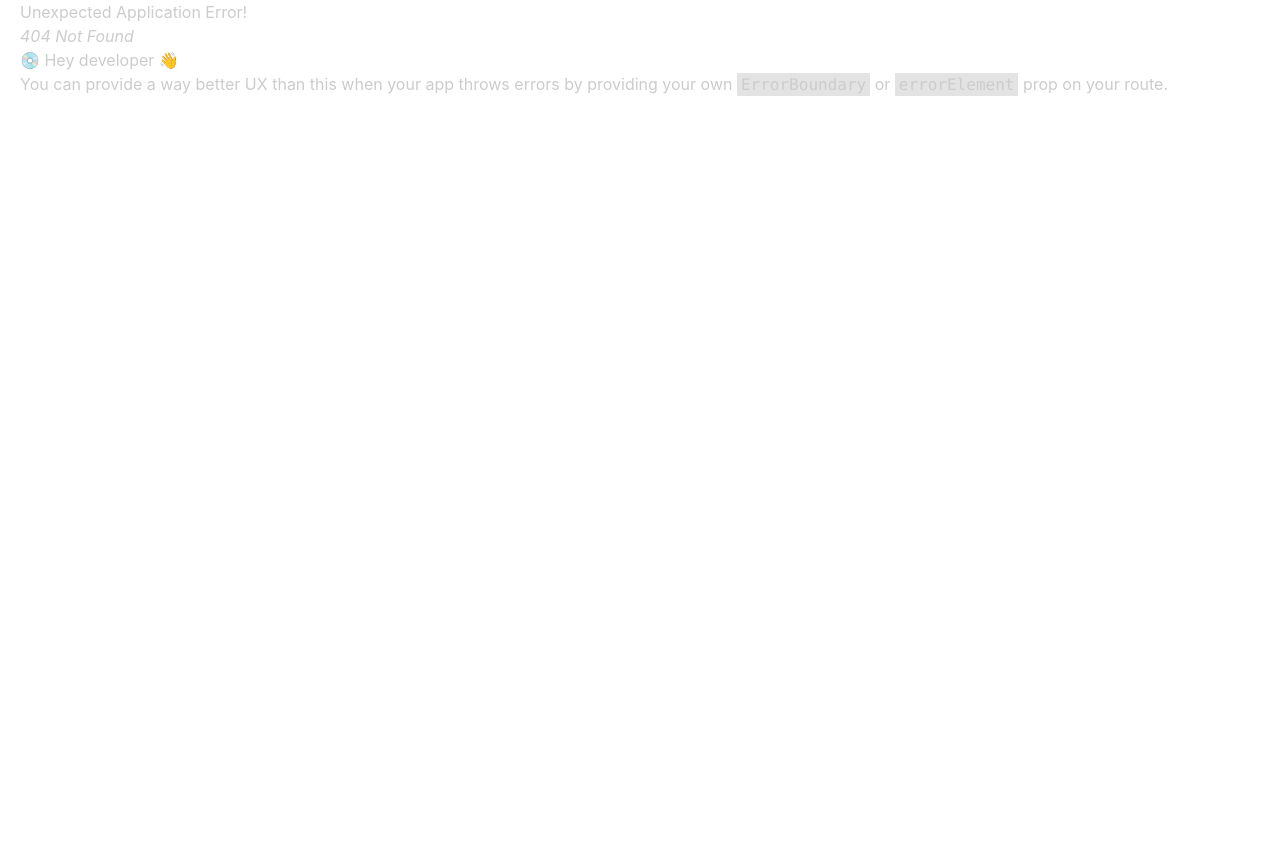
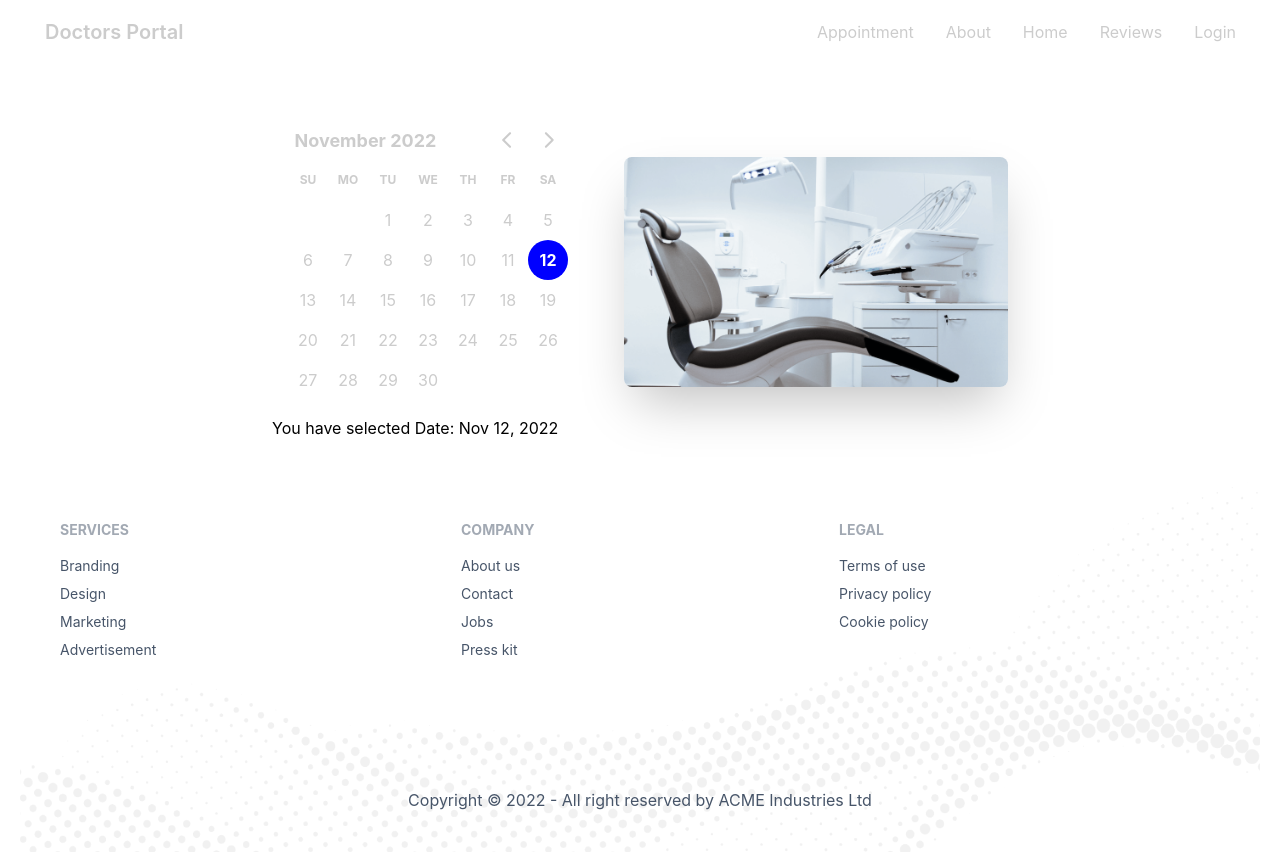
Before and after one commit to jahidhasan8/doctors-portal-client, a React (Create React App) app: page /appointment in a window 1280 px wide. Before the commit this address had no page. Before the commit the page ends 800 px from the top, so only its background shows below. Built offline with nearby package versions, Linux system fonts and the light colour scheme.

Commit message:
calendar added on appointment page

```diff
--- a/package.json
+++ b/package.json
@@ -7,7 +7,9 @@
     "@testing-library/react": "^13.4.0",
     "@testing-library/user-event": "^13.5.0",
     "daisyui": "^2.39.1",
+    "date-fns": "^2.29.3",
     "react": "^18.2.0",
+    "react-day-picker": "^8.3.6",
     "react-dom": "^18.2.0",
     "react-icons": "^4.6.0",
     "react-router-dom": "^6.4.3",
--- a/public/index.html
+++ b/public/index.html
@@ -1,5 +1,5 @@
 <!DOCTYPE html>
-<html data-theme="light" lang="en">
+<html  lang="en">
   <head>
     <meta charset="utf-8" />
     <link rel="icon" href="%PUBLIC_URL%/favicon.ico" />
--- a/src/App.js
+++ b/src/App.js
@@ -1,5 +1,5 @@
 import { RouterProvider } from 'react-router-dom';
-// import './App.css';
+import './App.css';
 import { router } from './Routes/Routes/Routes';
 
 function App() {
--- /dev/null
+++ b/src/Pages/Appointment/Appointment/Appointment.js
@@ -0,0 +1,12 @@
+import React from 'react';
+import AppointmentBanner from '../AppointmentBanner/AppointmentBanner';
+
+const Appointment = () => {
+    return (
+        <div>
+            <AppointmentBanner></AppointmentBanner>
+        </div>
+    );
+};
+
+export default Appointment;
--- /dev/null
+++ b/src/Pages/Appointment/AppointmentBanner/AppointmentBanner.js
@@ -0,0 +1,25 @@
+import React, { useState } from 'react';
+import chair from '../../../assets/images/chair.png'
+import { DayPicker } from 'react-day-picker';
+import { format } from 'date-fns';
+const AppointmentBanner = () => {
+
+    const [selectedDate, setSelectedDate]=useState(new Date())
+    return (
+        <header className='my-6'>
+            <div className="hero">
+                <div className="hero-content flex-col lg:flex-row-reverse">
+                    <img src={chair}className="max-w-sm rounded-lg shadow-2xl" alt='dentist chair' />
+                    <div className='mr-6'>
+
+                       <DayPicker mode="single" selected={selectedDate} onSelect={setSelectedDate}>
+                       </DayPicker>
+                       <p className='text-black'>You have selected Date: {format(selectedDate,'PP')}</p>
+                    </div>
+                </div>
+            </div>
+        </header>
+    );
+};
+
+export default AppointmentBanner;
--- a/src/Pages/Home/Home/Home.js
+++ b/src/Pages/Home/Home/Home.js
@@ -10,7 +10,7 @@ import Testimonial from '../Testimonial/Testimonial';
 const Home = () => {
     return (
         <div className='mx-5'>
-            <h2>this is home</h2>
+
             <Banner></Banner>
             {/* <Address></Address> */}
         <InfoCards></InfoCards>
--- a/src/Pages/Shared/Navbar/Navbar.js
+++ b/src/Pages/Shared/Navbar/Navbar.js
@@ -4,11 +4,11 @@ import { Link } from 'react-router-dom';
 const Navbar = () => {
     const menuItems = <React.Fragment>
 
-        <li><Link to='/'>Appointment</Link></li>
-        <li><Link to='/'>About</Link></li>
+        <li><Link to='/appointment'>Appointment</Link></li>
+        <li><Link to='/about'>About</Link></li>
         <li><Link to='/'>Home</Link></li>
-        <li><Link to='/'>Reviews</Link></li>
-        <li><Link to='/'>Login</Link></li>
+        <li><Link to='/reviews'>Reviews</Link></li>
+        <li><Link to='/login'>Login</Link></li>
     </React.Fragment>
     return (
         <div className="navbar bg-base-100 flex justify-between">
--- a/src/Routes/Routes/Routes.js
+++ b/src/Routes/Routes/Routes.js
@@ -1,5 +1,7 @@
 import { createBrowserRouter } from "react-router-dom";
 import Main from "../../Layout/Main";
+import Appointment from "../../Pages/Appointment/Appointment/Appointment";
+
 import Home from "../../Pages/Home/Home/Home";
 import Login from "../../Pages/Login/Login";
 
@@ -16,6 +18,10 @@ export const router=createBrowserRouter([
             {
                 path:'/login',
                 element:<Login></Login>
+            },
+            {
+                path:'/appointment',
+                element:<Appointment></Appointment>
             }
         ]
     }
--- a/src/index.js
+++ b/src/index.js
@@ -4,6 +4,7 @@ import './index.css';
 import App from './App';
 import reportWebVitals from './reportWebVitals';
 
+import 'react-day-picker/dist/style.css';
 const root = ReactDOM.createRoot(document.getElementById('root'));
 root.render(
   <React.StrictMode>
--- a/tailwind.config.js
+++ b/tailwind.config.js
@@ -15,7 +15,7 @@ module.exports = {
 
           neutral: "#3D4451",
 
-          "base- 100": "#FFFFFF",
+          // "base- 100": "#FFFFFF",
 
         },
       },
```
Also changed, not shown: 1 other file (tests, documents, lock files or other folders).
